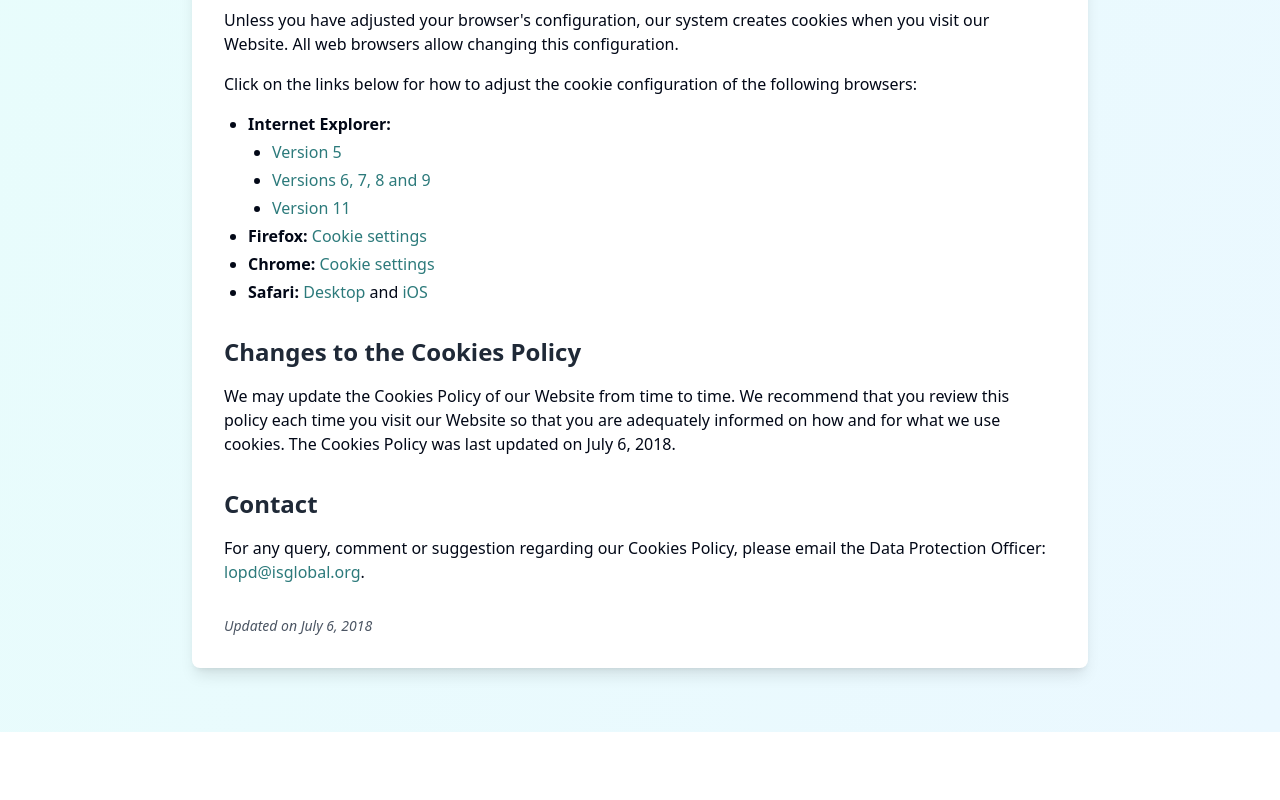
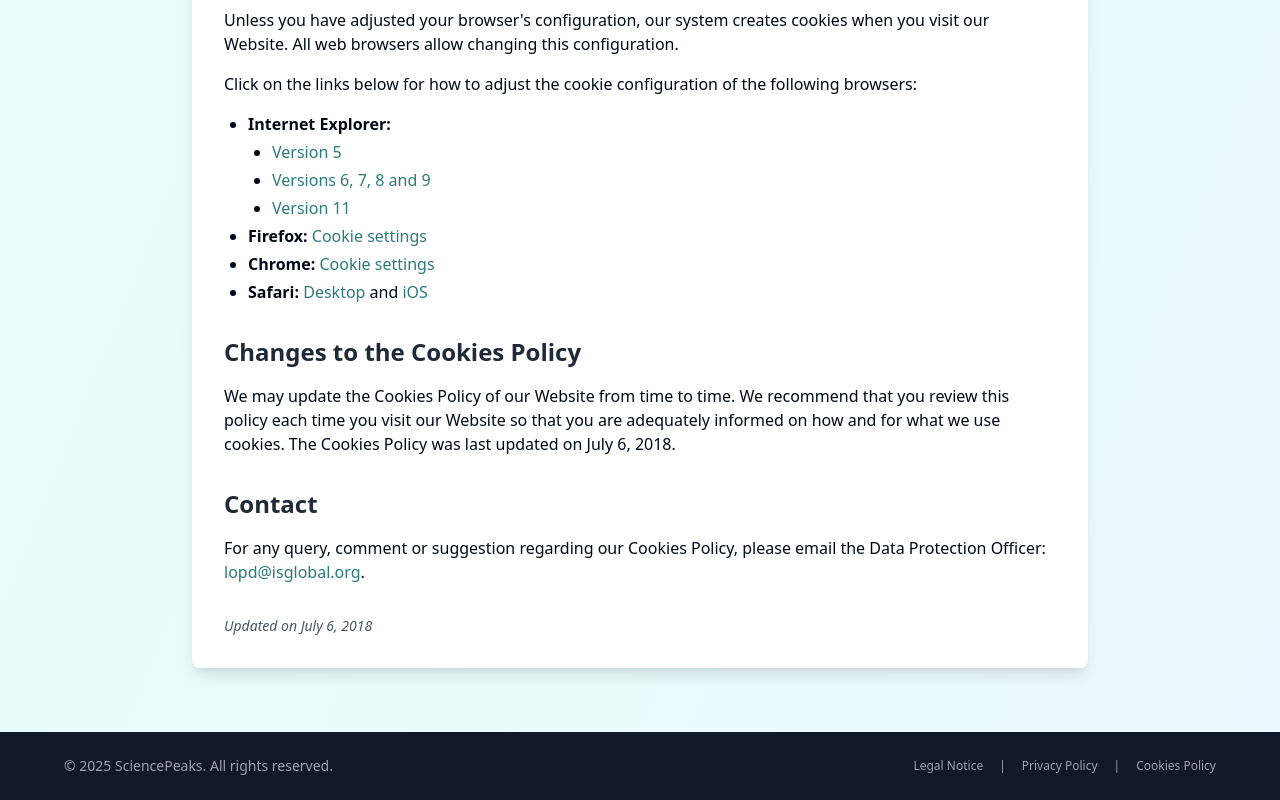
Before and after one commit to isglobal-brge/sciencepeaksWeb, a Next.js app: page /cookies-policy in a window 1280 px wide. Shown: the part 2436-3236 px from the top of the page. Before the commit the page ends 3168 px from the top, so only its background shows below. Built offline with nearby package versions, Linux system fonts and the light colour scheme.

Commit message:
feat: add footer to all legal pages (privacy policy, cookies policy, legal notice)

```diff
--- a/app/cookies-policy/page.tsx
+++ b/app/cookies-policy/page.tsx
@@ -1,4 +1,5 @@
 import type { Metadata } from 'next'
+import { Footer } from '@/components/footer'
 
 export const metadata: Metadata = {
   title: 'Cookies Policy | SciencePeaks',
@@ -246,6 +247,7 @@ export default function CookiesPolicyPage() {
           </div>
         </div>
       </div>
+      <Footer />
     </div>
   )
 }
--- a/app/legal-notice/page.tsx
+++ b/app/legal-notice/page.tsx
@@ -1,4 +1,5 @@
 import type { Metadata } from 'next'
+import { Footer } from '@/components/footer'
 
 export const metadata: Metadata = {
   title: 'Legal Notice & Conditions of Use | SciencePeaks',
@@ -87,6 +88,7 @@ export default function LegalNoticePage() {
           </div>
         </div>
       </div>
+      <Footer />
     </div>
   )
 }
--- a/app/privacy-policy/page.tsx
+++ b/app/privacy-policy/page.tsx
@@ -1,5 +1,6 @@
 import type { Metadata } from 'next'
 import Link from 'next/link'
+import { Footer } from '@/components/footer'
 
 export const metadata: Metadata = {
   title: 'Privacy Policy | SciencePeaks',
@@ -125,6 +126,7 @@ export default function PrivacyPolicyPage() {
           </div>
         </div>
       </div>
+      <Footer />
     </div>
   )
 }
```
